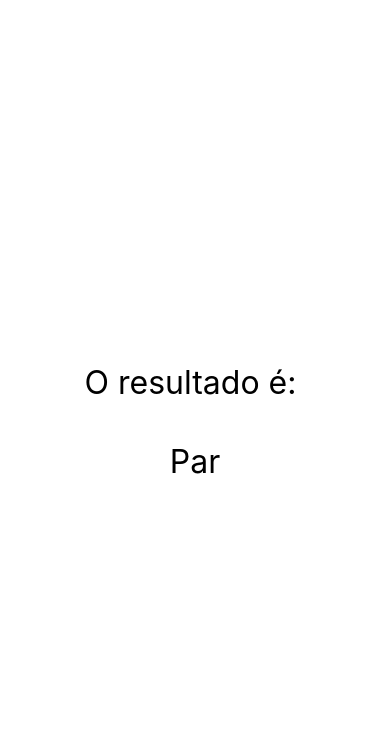
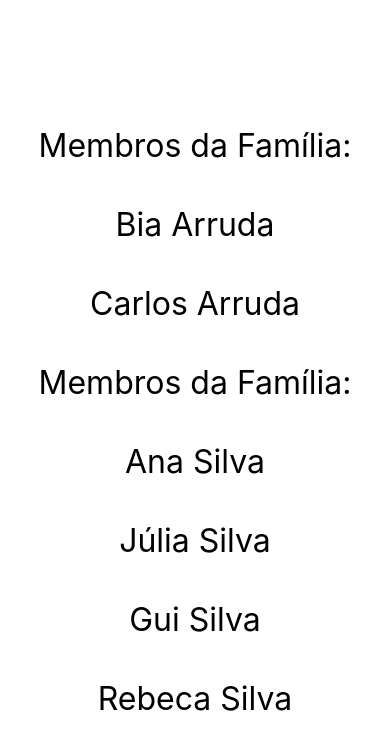
Before and after one commit to liviacardoso03/react-native-projects, a React Native app: screen / in a window 390 px wide. Shown: the top 750 px of the page. Built offline with nearby package versions, Linux system fonts and the light colour scheme.

Commit message:
Renderização Condicional #01

```diff
--- a/src/App.js
+++ b/src/App.js
@@ -1,7 +1,9 @@
 import React from 'react';
 import {SafeAreaView, StyleSheet} from 'react-native';
 
-import ParImpar from './components/ParImpar';
+import Família from './components/relacao/Família';
+import Membro from './components/relacao/Membro';
+// import ParImpar from './components/ParImpar';
 // import Diferenciar from './components/Diferenciar';
 // import ContadorV2 from './components/contador/ContadorV2';
 // import Contador from './components/Contador';
@@ -17,7 +19,17 @@ import ParImpar from './components/ParImpar';
 
 export default () => (
   <SafeAreaView style={style.App}>
-    <ParImpar num={34} />
+    <Família>
+      <Membro nome="Bia" sobrenome="Arruda" />
+      <Membro nome="Carlos" sobrenome="Arruda" />
+    </Família>
+
+    <Família>
+      <Membro nome="Ana" sobrenome="Silva" />
+      <Membro nome="Júlia" sobrenome="Silva" />
+      <Membro nome="Gui" sobrenome="Silva" />
+      <Membro nome="Rebeca" sobrenome="Silva" />
+    </Família>
     {/* <Diferenciar /> */}
     {/* <ContadorV2 /> */}
     {/* <Pai /> */}
--- /dev/null
+++ b/src/components/relacao/Família.js
@@ -0,0 +1,13 @@
+import React from 'react';
+import Membro from './Membro';
+import {Text} from 'react-native';
+import Estilo from '../style';
+
+export default props => {
+  return (
+    <>
+      <Text style={Estilo.fontG}>Membros da Família:</Text>
+      {props.children}
+    </>
+  );
+};
--- /dev/null
+++ b/src/components/relacao/Membro.js
@@ -0,0 +1,11 @@
+import React from 'react';
+import {SafeAreaView, Text} from 'react-native';
+import Estilo from '../style';
+
+export default props => {
+  return (
+    <Text style={Estilo.fontG}>
+      {props.nome} {props.sobrenome}
+    </Text>
+  );
+};
```
